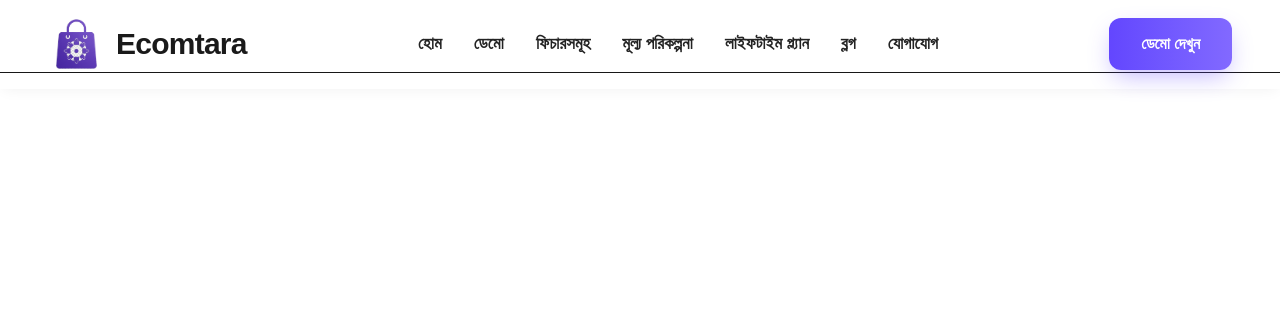
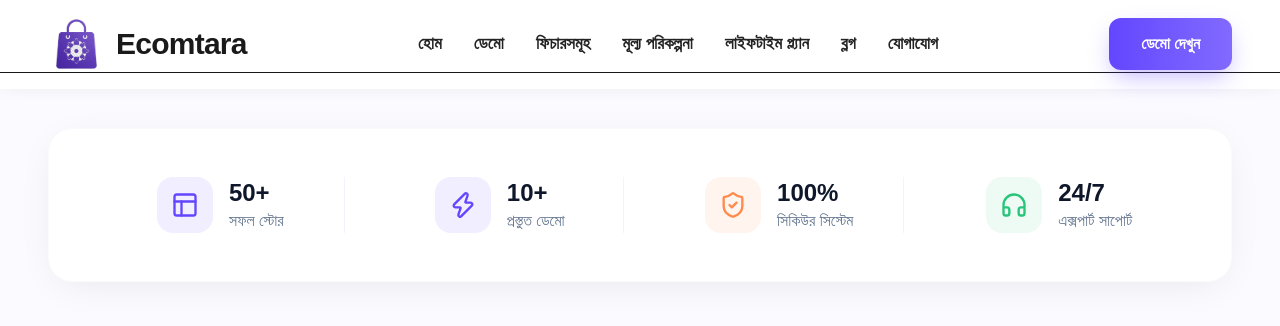
Before and after one commit to sakibhossain22/EcomTara, a Next.js app: page / in a window 1280 px wide. Shown: the top 326 px of the page. Built offline with nearby package versions, Linux system fonts and the light colour scheme.

Commit message:
info section added

```diff
--- a/app/page.tsx
+++ b/app/page.tsx
@@ -1,6 +1,10 @@
+import Info from "@/components/Info";
 
 export default function Home() {
   return (
-    <></>
+    <>
+
+    <Info/>
+    </>
   );
 }
--- /dev/null
+++ b/components/Info.tsx
@@ -0,0 +1,58 @@
+import { ShieldCheck, Headphones, Zap, Layout } from 'lucide-react';
+
+const Info = () => {
+    return (
+        <section className="pt-32 pb-16 bg-[#FAFAFF]">
+            <div className="max-w-7xl mx-auto px-6 lg:px-12">
+                <div className="bg-white rounded-3xl p-8 lg:p-12 shadow-[0_8px_40px_-12px_rgba(0,0,0,0.1)] border border-slate-50">
+                    <div className="grid grid-cols-2 lg:grid-cols-4 gap-8">
+
+                        <div className="flex items-center gap-4 lg:justify-center border-r-0 lg:border-r border-slate-100 last:border-0">
+                            <div className="w-14 h-14 rounded-2xl bg-[#F0EEFF] flex items-center justify-center text-[#6346FE]">
+                                <Layout size={28} />
+                            </div>
+                            <div>
+                                <h3 className="text-2xl font-black font-lexend text-slate-900">50+</h3>
+                                <p className="text-slate-500 font-hind font-medium">সফল স্টোর</p>
+                            </div>
+                        </div>
+
+                        <div className="flex items-center gap-4 lg:justify-center border-r-0 lg:border-r border-slate-100 last:border-0">
+                            <div className="w-14 h-14 rounded-2xl bg-[#F0EEFF] flex items-center justify-center text-[#6346FE]">
+                                <Zap size={28} />
+                            </div>
+                            <div>
+                                <h3 className="text-2xl font-black font-lexend text-slate-900">10+</h3>
+                                <p className="text-slate-500 font-hind font-medium">প্রস্তুত ডেমো</p>
+                            </div>
+                        </div>
+
+                        <div className="flex items-center gap-4 lg:justify-center border-r-0 lg:border-r border-slate-100 last:border-0">
+                            <div className="w-14 h-14 rounded-2xl bg-[#FFF4EE] flex items-center justify-center text-[#FF8A4C]">
+                                <ShieldCheck size={28} />
+                            </div>
+                            <div>
+                                <h3 className="text-2xl font-black font-lexend text-slate-900">100%</h3>
+                                <p className="text-slate-500 font-hind font-medium">সিকিউর সিস্টেম</p>
+                            </div>
+                        </div>
+
+                        <div className="flex items-center gap-4 lg:justify-center border-r-0 last:border-0">
+                            <div className="w-14 h-14 rounded-2xl bg-[#EEFBF4] flex items-center justify-center text-[#27C479]">
+                                <Headphones size={28} />
+                            </div>
+                            <div>
+                                <h3 className="text-2xl font-black font-lexend text-slate-900">24/7</h3>
+                                <p className="text-slate-500 font-hind font-medium">এক্সপার্ট সাপোর্ট</p>
+                            </div>
+                        </div>
+
+                    </div>
+                </div>
+
+            </div>
+        </section>
+    );
+};
+
+export default Info;
```
